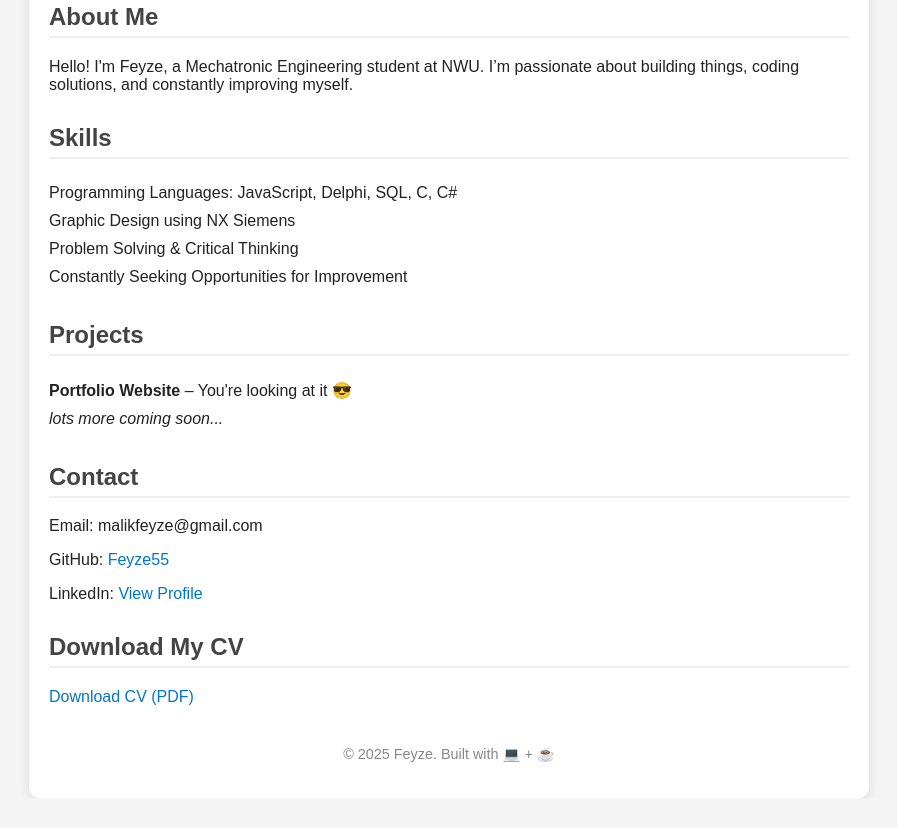
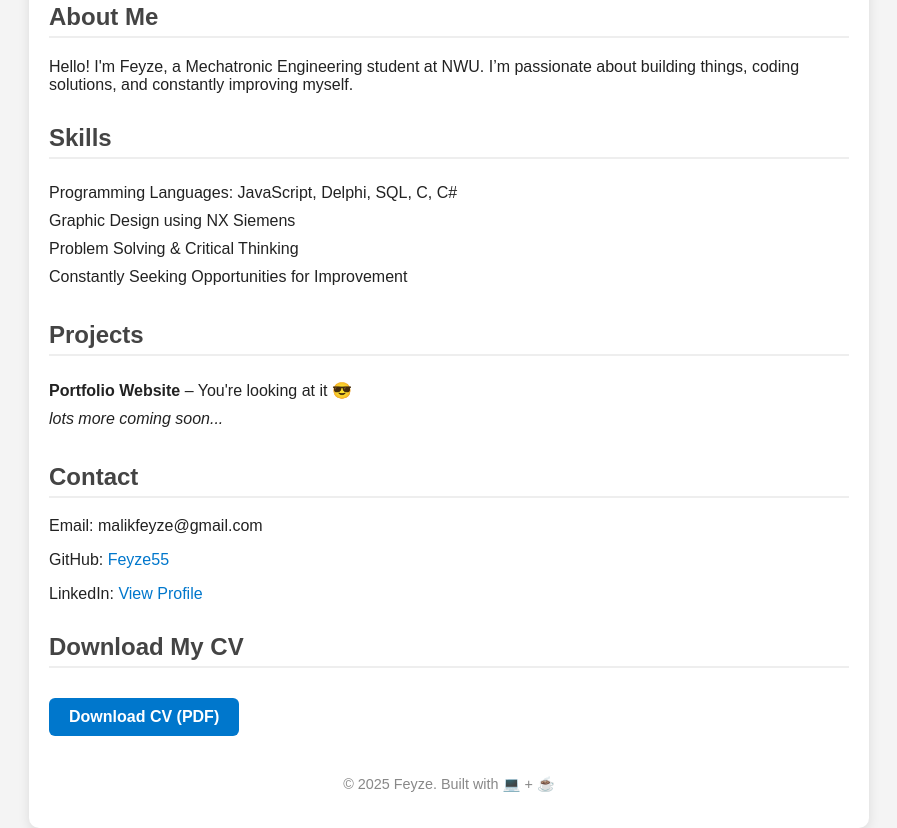
Before and after one commit to Feyze55/Feyze55.github.io, a plain HTML site: page index.html in a window 1280 px wide. Shown: the part 343-1171 px from the top of the page, without its empty margins (191-1088 px from the left). Before the commit the page ends 1141 px from the top, so only its background shows below. Drawn offline with Linux system fonts and the light colour scheme.

Commit message:
Update style.css

```diff
--- a/style.css
+++ b/style.css
@@ -89,3 +89,18 @@ footer {
   margin: 0 auto 15px auto;
   box-shadow: 0 4px 8px rgba(0, 0, 0, 0.2);
 }
+.btn {
+  display: inline-block;
+  padding: 10px 20px;
+  background-color: #0077cc;
+  color: white;
+  text-decoration: none;
+  border-radius: 6px;
+  margin-top: 10px;
+  font-weight: bold;
+  transition: background-color 0.3s ease;
+}
+
+.btn:hover {
+  background-color: #005fa3;
+}
```
